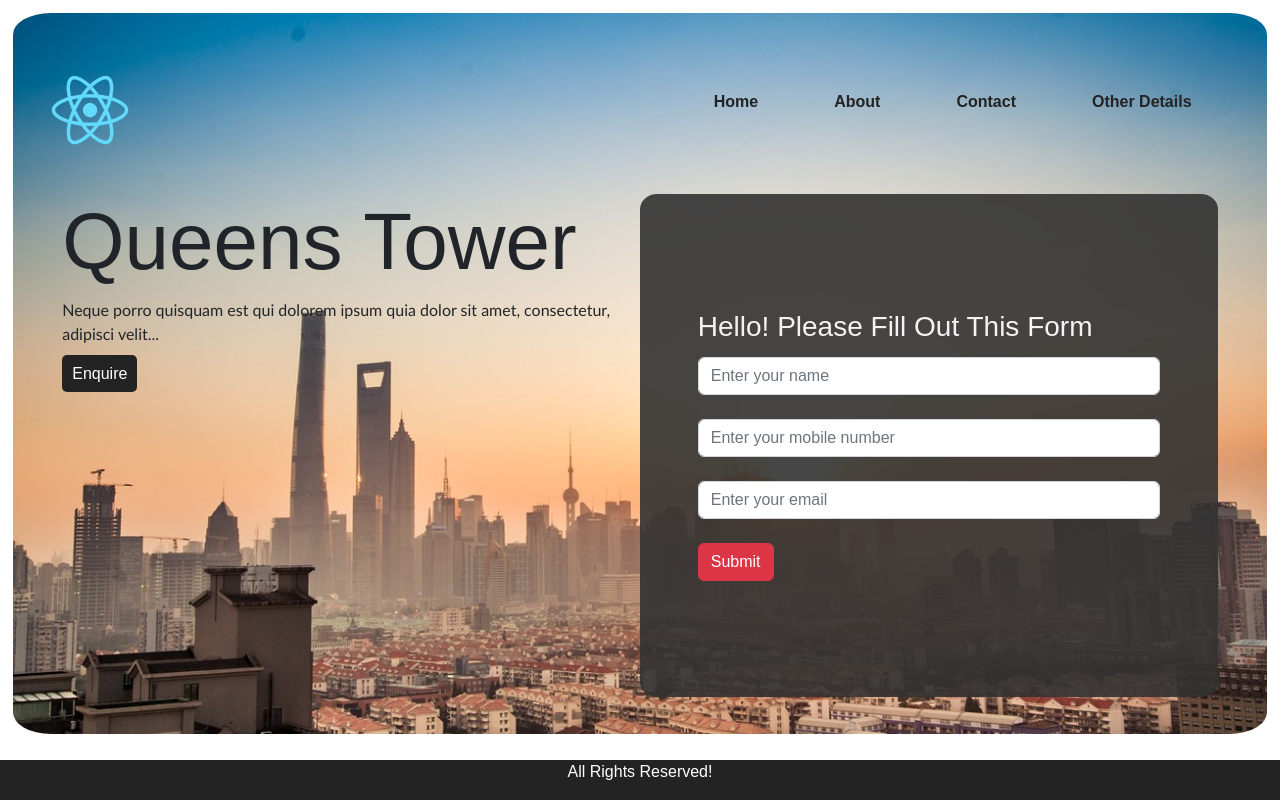
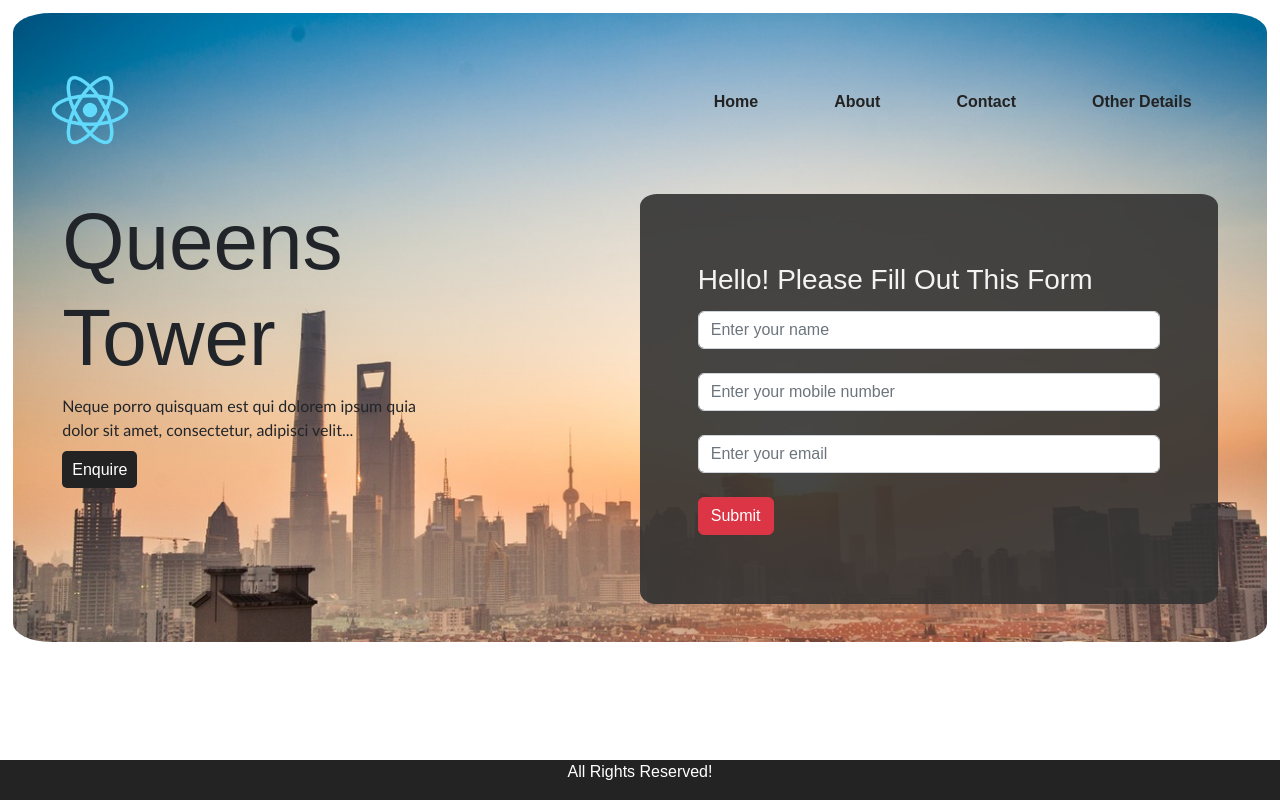
Before and after one commit to aabidmajid26/estateui, a React (Create React App) app: page / in a window 1280 px wide. Built offline with nearby package versions, Linux system fonts and the light colour scheme.

Commit message:
CSS changes

```diff
--- a/src/components/Body.js
+++ b/src/components/Body.js
@@ -8,7 +8,7 @@ import '../styles/Body.css';
 export default function Body() {
     return (
         <div id="content-king" >
-            <div id="content">
+            <div id="content" className="col-4">
                 <h3>Queens Tower</h3>
                 <p>
                     Neque porro quisquam est qui dolorem ipsum quia dolor sit amet, consectetur, adipisci velit...
--- a/src/components/Contact.js
+++ b/src/components/Contact.js
@@ -6,7 +6,7 @@ export default function Contact() {
     const {register, handleSubmit} = useForm();
     return (
         <>
-            <div className='form-group col-lg-6 col-sm-12 col-12' id="form" >
+            <div className='form-group col-lg-6 col-sm-12 col-4' id="form" >
                 <h3 id='form-title'>Hello! Please Fill Out This Form</h3>
                 <form
                     onSubmit={handleSubmit((data) => {
--- a/src/styles/Contact.css
+++ b/src/styles/Contact.css
@@ -1,6 +1,6 @@
 #form {
     background-color: rgba(50, 50, 50, 0.9);
-    padding: 10% 5%;
+    padding: 6% 5%;
     border-radius: 3%;
 }
 #form-title {
```
